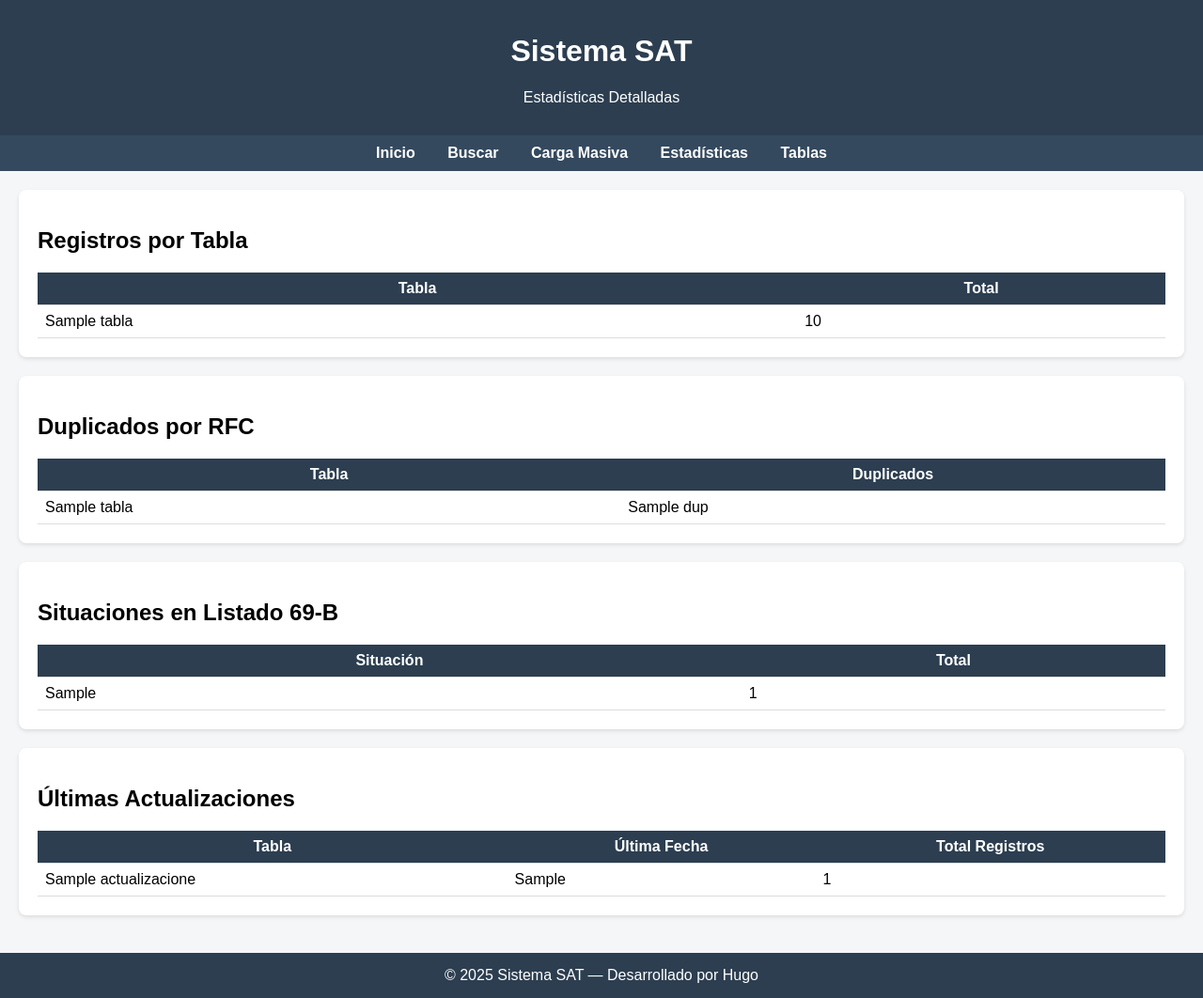
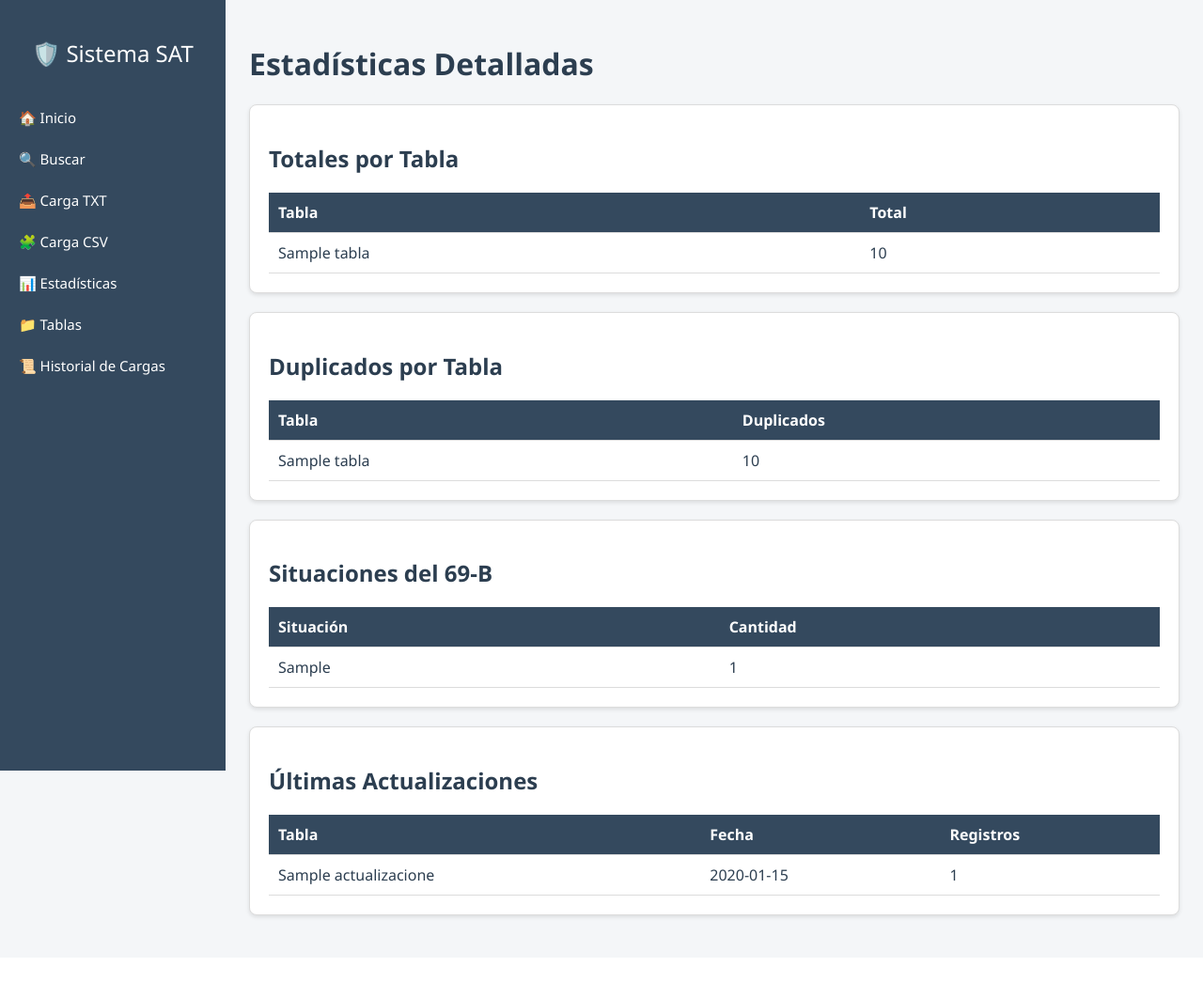
Before and after one commit to hagiordani/pandas, a Flask app: template templates/estadisticas.html in a window 1280 px wide. Shown: the whole page at 94% size. After the commit the page ends 979 px from the top, so only its background shows below. Run offline with Flask 3, Linux system fonts and the light colour scheme; the template is opened without the code that fills it: most values are stand-ins (such as "Sample title", 1, 10 or a date in 2020).

Commit message:
Update estadisticas.html

```diff
--- a/templates/estadisticas.html
+++ b/templates/estadisticas.html
@@ -1,40 +1,10 @@
-<!DOCTYPE html>
-<html lang="es">
-<head>
-  <meta charset="UTF-8">
-  <title>Estadísticas — Sistema SAT</title>
-  <meta name="viewport" content="width=device-width, initial-scale=1">
-  <style>
-    body { font-family: Arial; background: #f4f6f8; margin: 0; }
-    header, footer { background: #2c3e50; color: white; padding: 15px; text-align: center; }
-    nav { background: #34495e; padding: 10px; text-align: center; }
-    nav a { color: white; margin: 0 15px; text-decoration: none; font-weight: bold; }
-    main { padding: 20px; }
-    .box { background: white; padding: 20px; border-radius: 8px; margin-bottom: 20px; box-shadow: 0 2px 4px rgba(0,0,0,0.1); }
-    table { width: 100%; border-collapse: collapse; margin-top: 20px; }
-    th, td { padding: 8px; border-bottom: 1px solid #ddd; }
-    th { background: #2c3e50; color: white; }
-  </style>
-</head>
-<body>
+{% extends "base.html" %}
+{% block content %}
 
-<header>
-  <h1>Sistema SAT</h1>
-  <p>Estadísticas Detalladas</p>
-</header>
+<h1>Estadísticas Detalladas</h1>
 
-<nav>
-  <a href="/">Inicio</a>
-  <a href="/search">Buscar</a>
-  <a href="/carga_masiva">Carga Masiva</a>
-  <a href="/estadisticas">Estadísticas</a>
-  <a href="/tablas">Tablas</a>
-</nav>
-
-<main>
-
-  <div class="box">
-    <h2>Registros por Tabla</h2>
+<div class="card">
+  <h2>Totales por Tabla</h2>
   <table>
     <tr><th>Tabla</th><th>Total</th></tr>
     {% for tabla, total in stats.items() %}
@@ -43,45 +13,44 @@
   </table>
 </div>
 
-  <div class="box">
-    <h2>Duplicados por RFC</h2>
+<div class="card">
+  <h2>Duplicados por Tabla</h2>
   <table>
     <tr><th>Tabla</th><th>Duplicados</th></tr>
-      {% for tabla, dup in duplicates.items() %}
-      <tr><td>{{ tabla }}</td><td>{{ dup }}</td></tr>
+    {% for tabla, total in duplicates.items() %}
+      <tr><td>{{ tabla }}</td><td>{{ total }}</td></tr>
     {% endfor %}
   </table>
 </div>
 
-  <div class="box">
-    <h2>Situaciones en Listado 69-B</h2>
+<div class="card">
+  <h2>Situaciones del 69-B</h2>
   <table>
-      <tr><th>Situación</th><th>Total</th></tr>
+    <tr><th>Situación</th><th>Cantidad</th></tr>
     {% for s in situaciones %}
       <tr><td>{{ s.situacion_contribuyente }}</td><td>{{ s.count }}</td></tr>
     {% endfor %}
   </table>
 </div>
 
-  <div class="box">
+<div class="card">
   <h2>Últimas Actualizaciones</h2>
   <table>
-      <tr><th>Tabla</th><th>Última Fecha</th><th>Total Registros</th></tr>
-      {% for a in actualizaciones %}
+    <tr><th>Tabla</th><th>Fecha</th><th>Registros</th></tr>
+    {% for u in actualizaciones %}
       <tr>
-        <td>{{ a.table_name }}</td>
-        <td>{{ a.ultima_actualizacion }}</td>
-        <td>{{ a.total_registros }}</td>
+        <td>{{ u.table_name }}</td>
+        <td>
+          {% if u.ultima_actualizacion %}
+            {{ u.ultima_actualizacion.strftime('%d/%m/%Y') }}
+          {% else %}
+            <em>Sin fecha</em>
+          {% endif %}
+        </td>
+        <td>{{ u.total_registros }}</td>
       </tr>
     {% endfor %}
   </table>
 </div>
 
-</main>
-
-<footer>
-  &copy; {{ now.year }} Sistema SAT — Desarrollado por Hugo
-</footer>
-
-</body>
-</html>
+{% endblock %}
```
Lines whose indentation alone changed are shown as unchanged.
